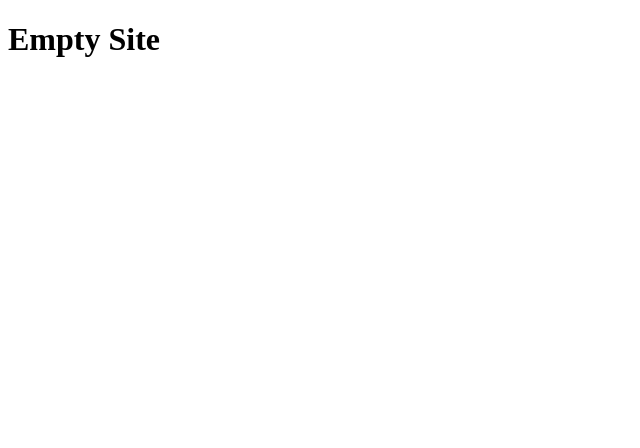
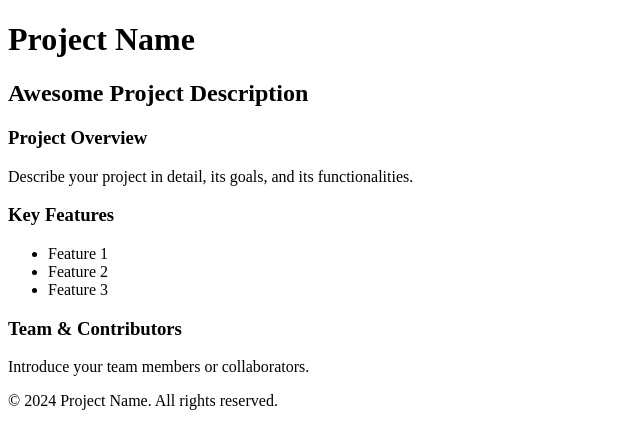
Before and after one commit to ChrisLenhardt/dsaProblems, a plain HTML site: page index.html in a window 1280 px wide. Shown: the whole page, without its empty margins (0-640 px from the left). Drawn offline with Linux system fonts and the light colour scheme.

Commit message:
new landing

```diff
--- a/index.html
+++ b/index.html
@@ -1,13 +1,36 @@
 <!DOCTYPE html>
-<html>
-    <head>
-        <Title>
-            meow
-        </Title>
-    </head>
-    <body>
-        <h1>
-            Empty Site
-        </h1>
-    </body>
+<html lang="en">
+<head>
+  <meta charset="UTF-8">
+  <meta name="viewport" content="width=device-width, initial-scale=1.0">
+  <title>Project Name - Awesome Project</title>
+  <link rel="stylesheet" href="style.css">
+</head>
+<body>
+  <header>
+    <h1>Project Name</h1>
+    <h2>Awesome Project Description</h2>
+  </header>
+  <main>
+    <section>
+      <h3>Project Overview</h3>
+      <p>Describe your project in detail, its goals, and its functionalities.</p>
+    </section>
+    <section>
+      <h3>Key Features</h3>
+      <ul>
+        <li>Feature 1</li>
+        <li>Feature 2</li>
+        <li>Feature 3</li>
+      </ul>
+    </section>
+    <section>
+      <h3>Team &amp; Contributors</h3>
+      <p>Introduce your team members or collaborators.</p>
+    </section>
+  </main>
+  <footer>
+    <p>&copy; 2024 Project Name. All rights reserved.</p>
+  </footer>
+</body>
 </html>
```
